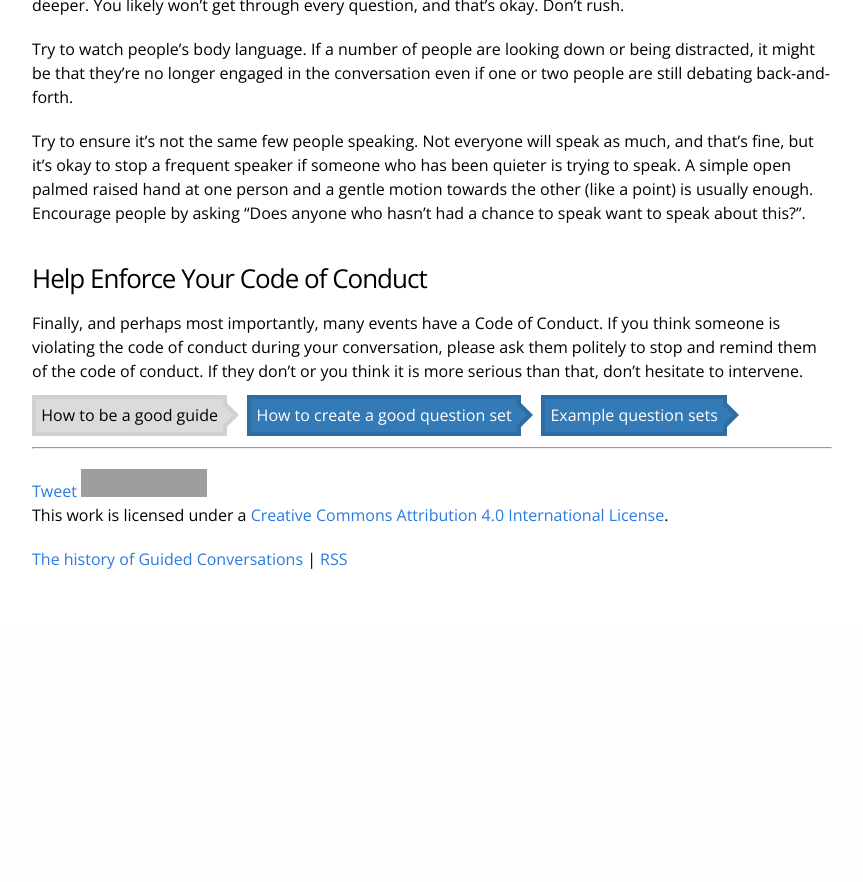
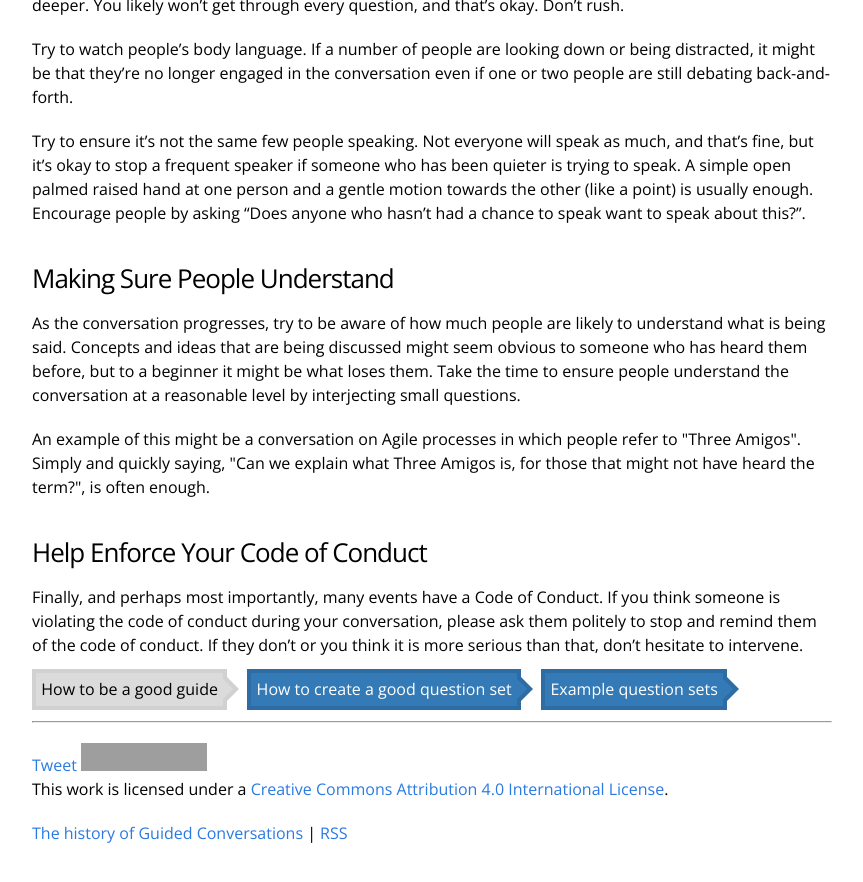
Before and after one commit to codecraftuk/www.guidedconversations.org, a Jekyll site: the page built from how_to_be_a_good_guide.html, in a window 1280 px wide and 900 px high, scrolled down 1283 px. Shown: the top 882 px of the window, without its empty margins (208-1071 px from the left). Built offline with Jekyll 4.4.1, drawn with Linux system fonts in a browser that asks for light colours; comment, search, counter and statistics services are not loaded; before the commit the page ends 1914 px from its top, so only the background shows below that; grey boxes are pictures that could not be loaded.

Commit message:
Define terms

```diff
--- a/how_to_be_a_good_guide.html
+++ b/how_to_be_a_good_guide.html
@@ -49,6 +49,13 @@
 
 <!-- TODO: pic -->
 
+<h3>Making Sure People Understand</h3>
+
+<p>As the conversation progresses, try to be aware of how much people are likely to understand what is being said. Concepts and ideas that are being discussed might seem obvious to someone who has heard them before, but to a beginner
+it might be what loses them. Take the time to ensure people understand the conversation at a reasonable level by interjecting small questions.</p>
+
+<p>An example of this might be a conversation on Agile processes in which people refer to "Three Amigos". Simply and quickly saying, "Can we explain what Three Amigos is, for those that might not have heard the term?", is often enough.</p>
+
 <h3>Help Enforce Your Code of Conduct</h3>
 
 <p>Finally, and perhaps most importantly, many events have a Code of Conduct. If you think someone is violating the code of conduct during your conversation, please ask them politely to stop and remind them of the code of conduct. If they don’t or you think
```
